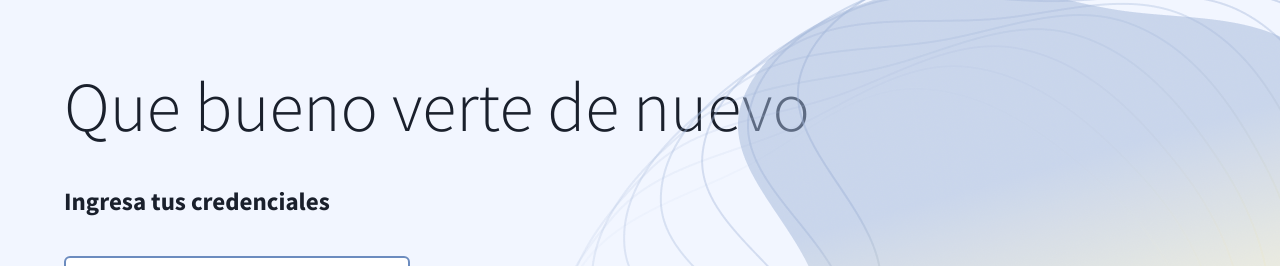
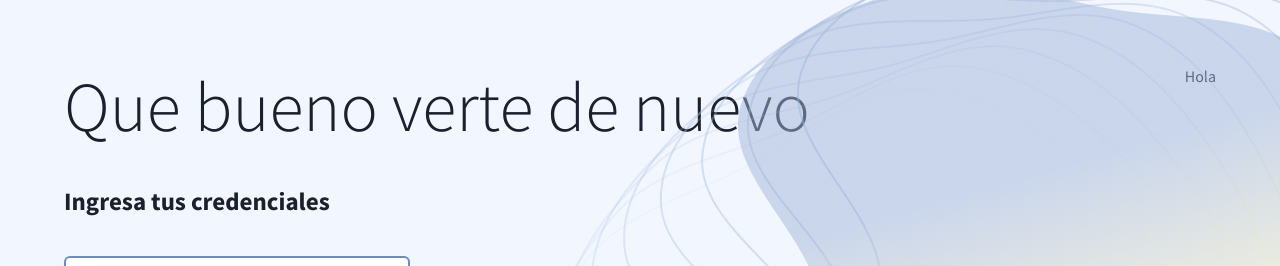
Before and after one commit to andreadelou/Proyecto-_IS, a React (Create React App) app: page / in a window 1280 px wide. Shown: the top 266 px of the page. Built offline with nearby package versions, Linux system fonts and the light colour scheme; no server answers.

Commit message:
Implemented layout

```diff
--- a/src/components/Header.js
+++ b/src/components/Header.js
@@ -3,6 +3,11 @@ import React from 'react'
 
 function Header({ title, subtitle }) {
     return (
+        <div style={{
+            display: "flex",
+            justifyContent: "space-between",
+            alignItems: "flex-start"
+        }}>
             <VStack spacing={"38px"} alignItems={"start"}>
                 <Heading as={"h1"} fontSize={"70px"} fontWeight={"300"}>
                     {title}
@@ -11,6 +16,8 @@ function Header({ title, subtitle }) {
                     {subtitle}
                 </Heading>
             </VStack>
+            <nav>Hola</nav>
+        </div>
     )
 }
 
```
Lines whose indentation alone changed are shown as unchanged.
